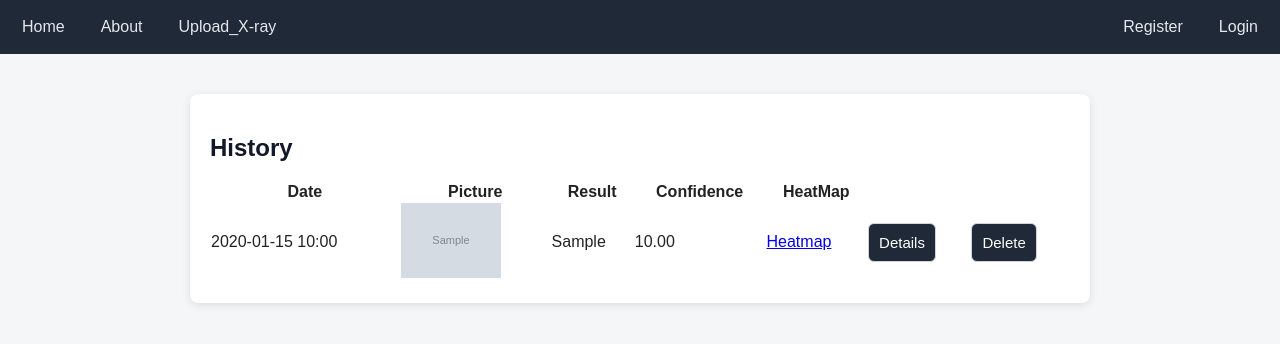
After one commit to Przemekbukala/Chest-X-Ray-Analyzer, a Django app: template xray_analyzer/xray_analyzer_app/templates/xray_history.html in a window 1280 px wide. The commit adds this page. Shown: the top 344 px of the page. Run offline with Django 4.2, Linux system fonts and the light colour scheme; the template is opened without the code that fills it: most values are stand-ins (such as "Sample title", 1, 10 or a date in 2020); grey boxes marked "Sample" are stand-in pictures.

Commit message:
Added history

```diff
--- a/xray_analyzer/templates/base.html
+++ b/xray_analyzer/templates/base.html
@@ -18,6 +18,9 @@
             <a href="{% url 'home' %}">Home</a>
             <a href="{% url 'about' %}">About</a>
             <a href="{% url 'upload_xray' %}">Upload_X-ray</a>
+            {% if user.is_authenticated %}
+                <a href="{% url 'xray_history' %}">History</a>
+            {% endif %}
         </div>
 
 
--- a/xray_analyzer/xray_analyzer/urls.py
+++ b/xray_analyzer/xray_analyzer/urls.py
@@ -20,9 +20,10 @@ from django.conf import settings
 from django.conf.urls.static import static
 from django.views.generic import RedirectView
 
-urlpatterns = [
+urlpatterns = ([
     path('admin/', admin.site.urls),
     path('xray_analyzer_app/', include('xray_analyzer_app.urls')),
     path('', RedirectView.as_view(url='xray_analyzer_app/')),
     path('accounts/', include('django.contrib.auth.urls')),
 ] + static(settings.STATIC_URL, document_root=settings.STATIC_ROOT)
+               + static(settings.MEDIA_URL,document_root=settings.MEDIA_ROOT))
--- /dev/null
+++ b/xray_analyzer/xray_analyzer_app/templates/xray_history.html
@@ -0,0 +1,59 @@
+{% extends "base.html" %}
+
+{% block content %}
+<h2>History</h2>
+
+{% if analyses %}
+    <table style="width:100%; border-collapse: collapse;">
+        <thead>
+            <tr>
+                <th>Date</th>
+                <th>Picture</th>
+                <th>Result</th>
+                <th>Confidence</th>
+                <th>HeatMap</th>
+            </tr>
+        </thead>
+        <tbody>
+            {% for analysis in analyses %}
+            <tr>
+                <td>{{ analysis.created_at|date:"Y-m-d H:i" }}</td>
+
+                <td>
+                    <a href="{{ analysis.image.url }}" target="_blank">
+                        <img src="{{ analysis.image.url }}" width="100">
+                    </a>
+                </td>
+
+                <td>
+                    {{ analysis.predicted_class|capfirst }}
+                </td>
+
+                <td>
+                    {{ analysis.confidence|floatformat:2 }}
+                </td>
+
+                <td>
+                    {% if analysis.heatmap %}
+                        <a href="{{ analysis.heatmap.url }}" target="_blank">
+                            Heatmap
+                        </a>
+                    {% else %}
+                        —
+                    {% endif %}
+                </td>
+                <td>
+                    <button>Details</button>
+                </td>
+                <td>
+                    <button>Delete</button>
+                </td>
+            </tr>
+            {% endfor %}
+        </tbody>
+    </table>
+{% else %}
+    <p>No history</p>
+{% endif %}
+
+{% endblock %}
--- a/xray_analyzer/xray_analyzer_app/urls.py
+++ b/xray_analyzer/xray_analyzer_app/urls.py
@@ -7,5 +7,5 @@ urlpatterns = [
     path('about/',views.about, name='about'),
     path('register/', views.register_view, name='register'), # will be/xray_analyzer_app/register/ instead of /account/register
     path('upload/', views.upload_xray, name='upload_xray'),
-
+    path("history/", views.xray_history, name="xray_history"),
 ]
```
Also changed, not shown: xray_analyzer/xray_analyzer_app/image_analyzer.py (+8 -2 lines), xray_analyzer/xray_analyzer_app/model_loader.py (+1 -9 lines), xray_analyzer/xray_analyzer_app/views.py (+39 -10 lines).
